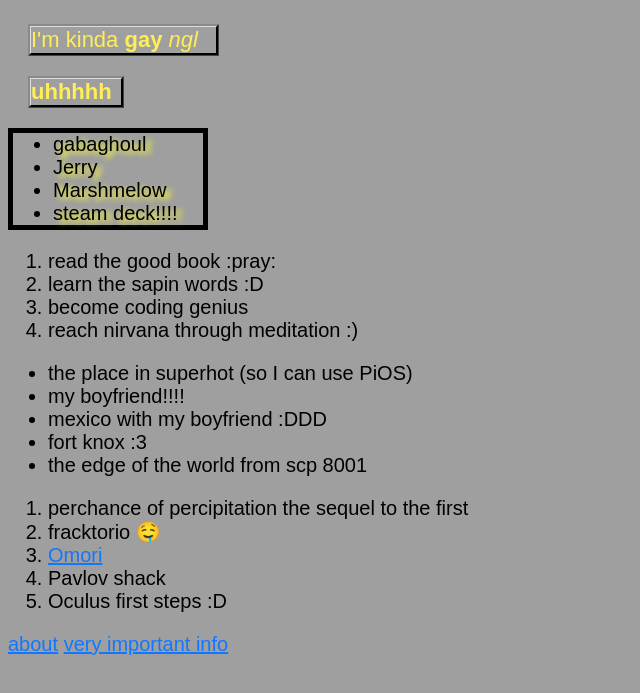
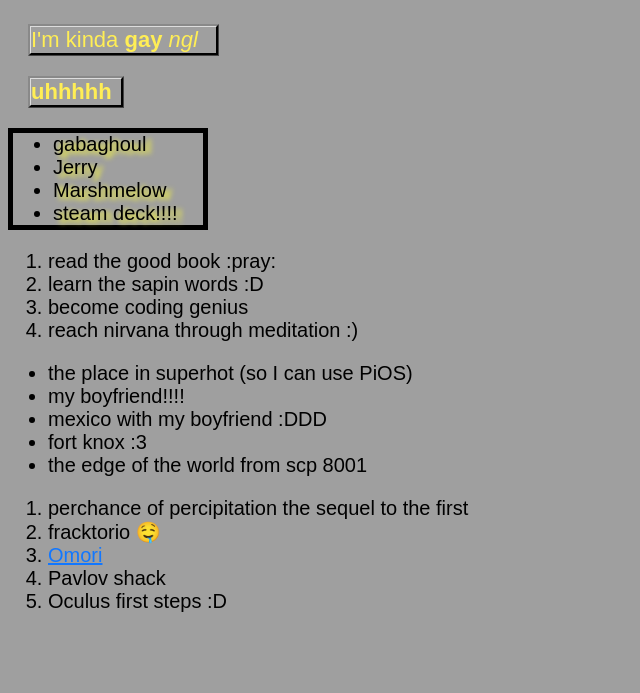
Before and after one commit to IdidTheFlop-Flip/SDCW, a plain HTML site: page index.html in a window 1280 px wide. Shown: the part 75-768 px from the top of the page, without its empty margins (0-640 px from the left). Drawn offline with Linux system fonts and the light colour scheme.

Commit message:
remove external website link

```diff
--- a/index.html
+++ b/index.html
@@ -44,7 +44,6 @@
   <li>Pavlov shack</li>
   <li>Oculus first steps :D</li>
 </ol>
-<a href = "html/uhh.html">about</a> <a href= "../REX/index.html">very important info</a>
 </body>
 
 </html>
```
